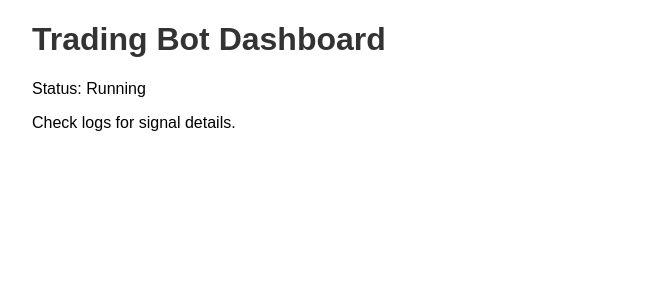
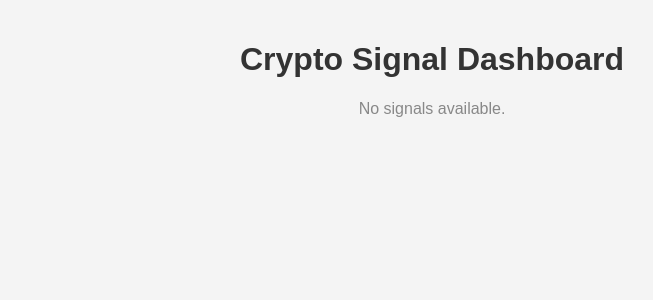
Before and after one commit to kandangjamur/SeMLAI, a Python web app: template dashboard/templates/dashboard.html in a window 1280 px wide. Shown: the top 300 px of the page, without its empty margins (208-861 px from the left). Run offline with Jinja, Linux system fonts and the light colour scheme; the template is opened without the code that fills it, so the values that code supplies are empty.

Commit message:
Update dashboard.html

```diff
--- a/dashboard/templates/dashboard.html
+++ b/dashboard/templates/dashboard.html
@@ -3,21 +3,76 @@
 <head>
     <meta charset="UTF-8">
     <meta name="viewport" content="width=device-width, initial-scale=1.0">
-    <title>Trading Bot Dashboard</title>
+    <title>Crypto Signal Dashboard</title>
+    <link rel="stylesheet" href="/static/style.css">
     <style>
-        body { font-family: Arial, sans-serif; margin: 20px; }
-        h1 { color: #333; }
-        .container { max-width: 800px; margin: auto; }
-        .status { margin-top: 20px; }
+        body {
+            font-family: Arial, sans-serif;
+            margin: 0;
+            padding: 20px;
+            background-color: #f4f4f4;
+        }
+        h1 {
+            text-align: center;
+            color: #333;
+        }
+        table {
+            width: 100%;
+            border-collapse: collapse;
+            margin-top: 20px;
+            background-color: #fff;
+            box-shadow: 0 0 10px rgba(0, 0, 0, 0.1);
+        }
+        th, td {
+            padding: 12px;
+            text-align: left;
+            border-bottom: 1px solid #ddd;
+        }
+        th {
+            background-color: #4CAF50;
+            color: white;
+        }
+        tr:hover {
+            background-color: #f5f5f5;
+        }
+        .no-signals {
+            text-align: center;
+            color: #888;
+            margin-top: 20px;
+        }
     </style>
 </head>
 <body>
-    <div class="container">
-        <h1>Trading Bot Dashboard</h1>
-        <div class="status">
-            <p>Status: Running</p>
-            <p>Check logs for signal details.</p>
-        </div>
-    </div>
+    <h1>Crypto Signal Dashboard</h1>
+    {% if signals %}
+    <table>
+        <thead>
+            <tr>
+                <th>Symbol</th>
+                <th>Direction</th>
+                <th>Confidence</th>
+                <th>TP1</th>
+                <th>TP2</th>
+                <th>TP3</th>
+                <th>Timestamp</th>
+            </tr>
+        </thead>
+        <tbody>
+            {% for signal in signals %}
+            <tr>
+                <td>{{ signal.symbol }}</td>
+                <td>{{ signal.direction }}</td>
+                <td>{{ signal.confidence }}</td>
+                <td>{{ signal.tp1 }}</td>
+                <td>{{ signal.tp2 }}</td>
+                <td>{{ signal.tp3 }}</td>
+                <td>{{ signal.timestamp }}</td>
+            </tr>
+            {% endfor %}
+        </tbody>
+    </table>
+    {% else %}
+    <p class="no-signals">No signals available.</p>
+    {% endif %}
 </body>
 </html>
```
